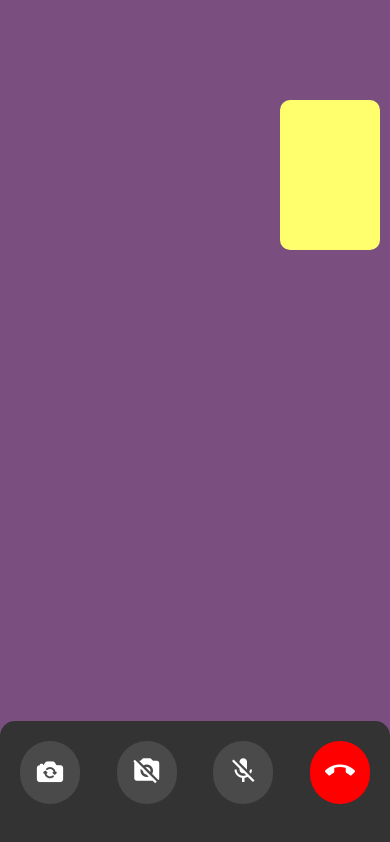
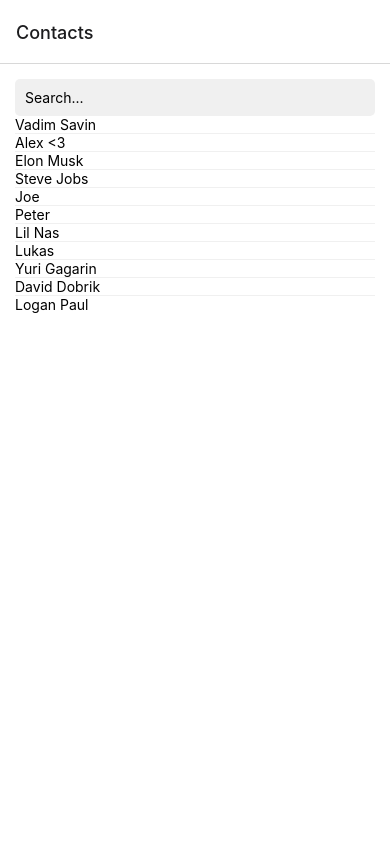
Before and after one commit to Seration/Call-Me---Video-Call-App, a React Native app: screen / in a window 390 px wide. Built offline with nearby package versions, Linux system fonts and the light colour scheme.

Commit message:
navigation settings done

```diff
--- a/package.json
+++ b/package.json
@@ -11,6 +11,7 @@
   },
   "dependencies": {
     "@react-navigation/native": "^6.0.11",
+    "@react-navigation/native-stack": "^6.7.0",
     "react": "18.0.0",
     "react-native": "0.69.1",
     "react-native-safe-area-context": "^4.3.1",
--- a/src/components/CallActionBox/index.js
+++ b/src/components/CallActionBox/index.js
@@ -2,10 +2,13 @@ import React from 'react';
 import {FlatList, StyleSheet, View, Text, Pressable} from 'react-native';
 import Ionicons from 'react-native-vector-icons/Ionicons';
 import MaterialIcons from 'react-native-vector-icons/MaterialCommunityIcons';
+import {useNavigation} from '@react-navigation/core';
 
 const CallActionBox = () => {
   const [isCameraOn, setIsCameraOn] = React.useState(true);
   const [isMicOn, setIsMicOn] = React.useState(true);
+
+  const navigation = useNavigation();
 
   const onReverseCamera = () => {};
 
@@ -16,7 +19,9 @@ const CallActionBox = () => {
     setIsMicOn(currentValue => !currentValue);
   };
 
-  const onHangup = () => {};
+  const onHangup = () => {
+    navigation.goBack();
+  };
 
   return (
     <View style={styles.buttonsContainer}>
--- a/src/navigation/index.js
+++ b/src/navigation/index.js
@@ -1,15 +1,27 @@
 import {View, Text} from 'react-native';
 import React from 'react';
 import {NavigationContainer} from '@react-navigation/native';
+import {createNativeStackNavigator} from '@react-navigation/native-stack';
+
 import ContactScreen from '../screens/ContactScreen/index.js';
 import CallingScreen from '../screens/CallingScreen/index.js';
 import IncomingCallScreen from '../screens/IncomingCallScreen/index.js';
 import CallScreen from '../screens/CallScreen/index.js';
 
+const Stack = createNativeStackNavigator();
+
 const Navigation = () => {
   return (
     <NavigationContainer>
-      <CallScreen></CallScreen>
+      <Stack.Navigator>
+        <Stack.Screen name="Contacts" component={ContactScreen} />
+
+        <Stack.Group screenOptions={{headerShown: false}}>
+          <Stack.Screen name="Calling" component={CallingScreen} />
+          <Stack.Screen name="Incomings" component={IncomingCallScreen} />
+          <Stack.Screen name="Call" component={CallScreen} />
+        </Stack.Group>
+      </Stack.Navigator>
     </NavigationContainer>
   );
 };
--- a/src/screens/CallingScreen/index.js
+++ b/src/screens/CallingScreen/index.js
@@ -1,12 +1,17 @@
 import React from 'react';
 import {FlatList, StyleSheet, View, Text, TextInput} from 'react-native';
 import CallActionBox from '../../components/CallActionBox';
+import {useRoute} from '@react-navigation/core';
 
 const CallingScreen = () => {
+  const route = useRoute();
+
+  const user = route?.params?.user;
+
   return (
     <View style={styles.page}>
       <View style={styles.cameraPreview}>
-        <Text style={styles.name}>Someone</Text>
+        <Text style={styles.name}>{user?.user_display_name}</Text>
         <Text style={styles.phoneNumber}>Ringing +90 552 612 50 23</Text>
       </View>
 
--- a/src/screens/ContactScreen/index.js
+++ b/src/screens/ContactScreen/index.js
@@ -1,10 +1,20 @@
 import React, {useState, useEffect} from 'react';
-import {FlatList, StyleSheet, View, Text, TextInput} from 'react-native';
+import {
+  FlatList,
+  StyleSheet,
+  View,
+  Text,
+  TextInput,
+  Pressable,
+} from 'react-native';
 import dummyContacts from '../../../assets/data/contacts.json';
+import {useNavigation} from '@react-navigation/native';
 
 const ContactScreen = () => {
   const [searchTerm, setSearchTerm] = useState('');
   const [filteredContacts, setFilteredContacts] = useState(dummyContacts);
+
+  const navigation = useNavigation();
 
   useEffect(() => {
     const result = dummyContacts.filter(x =>
@@ -12,6 +22,10 @@ const ContactScreen = () => {
     );
     setFilteredContacts(result);
   }, [searchTerm]);
+
+  const callUser = user => {
+    navigation.navigate('Calling', {user});
+  };
 
   return (
     <View style={styles.page}>
@@ -23,7 +37,11 @@ const ContactScreen = () => {
 
       <FlatList
         data={filteredContacts}
-        renderItem={({item}) => <Text>{item.user_display_name}</Text>}
+        renderItem={({item}) => (
+          <Pressable onPress={() => callUser(item)}>
+            <Text>{item.user_display_name}</Text>
+          </Pressable>
+        )}
         ItemSeparatorComponent={() => <View style={styles.separator} />}
       />
     </View>
@@ -33,13 +51,23 @@ const ContactScreen = () => {
 const styles = StyleSheet.create({
   page: {
     padding: 15,
+    backgroundColor: 'white',
+    flex: 1,
+  },
+  contactName: {
+    fontSize: 16,
+    marginVertical: 10,
   },
   separator: {
     width: '100%',
     height: 1,
     backgroundColor: '#f0f0f0',
   },
-  searchInput: {},
+  searchInput: {
+    backgroundColor: '#f0f0f0',
+    padding: 10,
+    borderRadius: 5,
+  },
 });
 
 export default ContactScreen;
```
Also changed, not shown: 1 other file (tests, documents, lock files or other folders).
